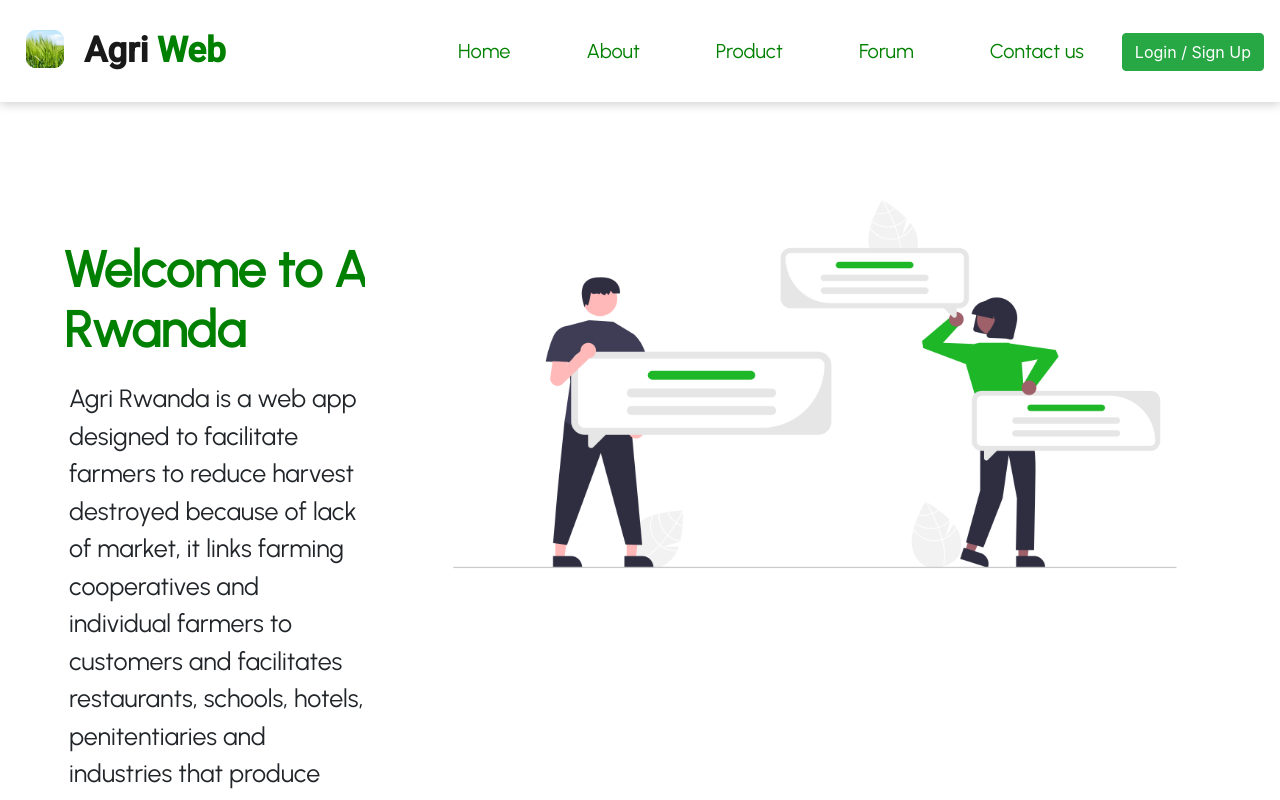
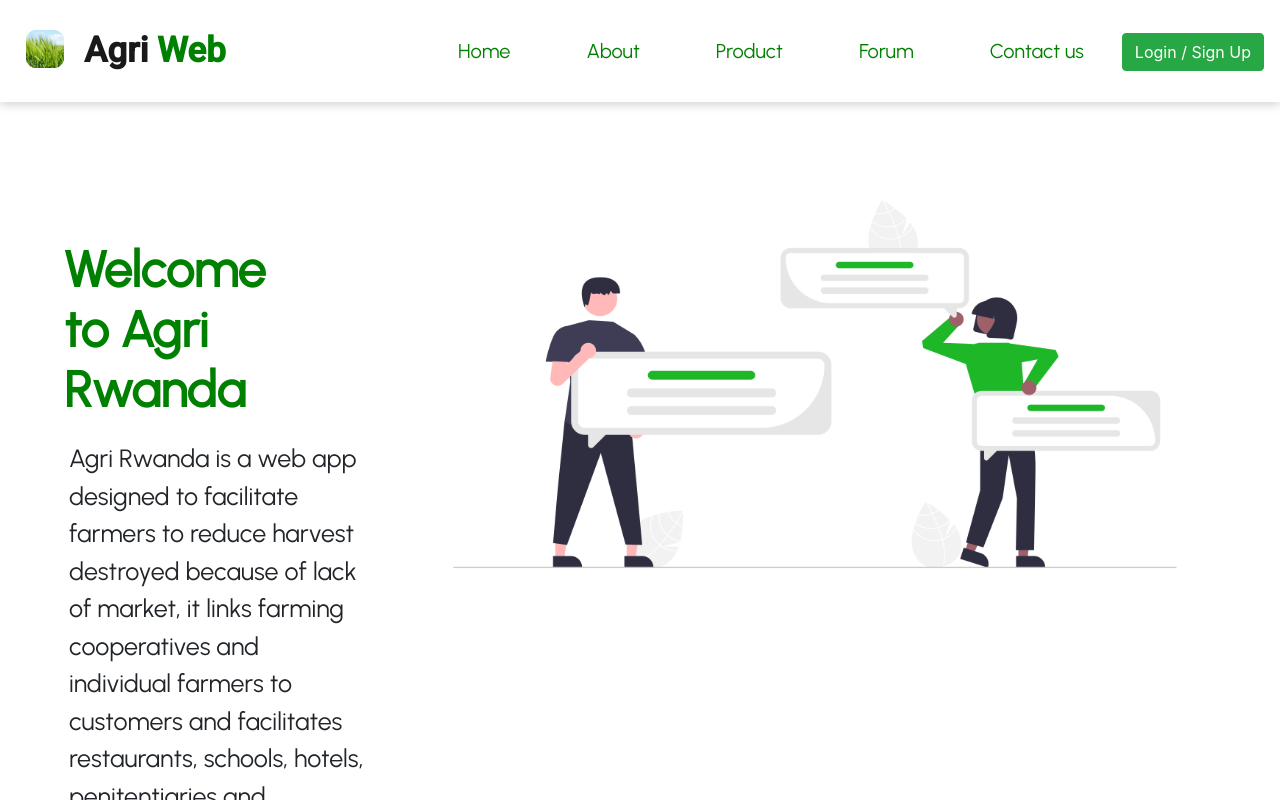
Before and after one commit to ricahcyuzuzo/agriwebUI, a React (Create React App) app: page / in a window 1280 px wide. Shown: the top 800 px of the page. Built offline with nearby package versions, Linux system fonts and the light colour scheme.

Commit message:
get Data

```diff
--- a/src/components/pages/Home/HomeStyles.js
+++ b/src/components/pages/Home/HomeStyles.js
@@ -23,7 +23,6 @@ export const H1 = styled.h1`
     font-weight: bolder;
     margin-top: 150px;
     margin-right: 100px;
-    width: 120%;
     font-size: 47px;
     font-family: 'Urbanist', sans-serif;
 
```
